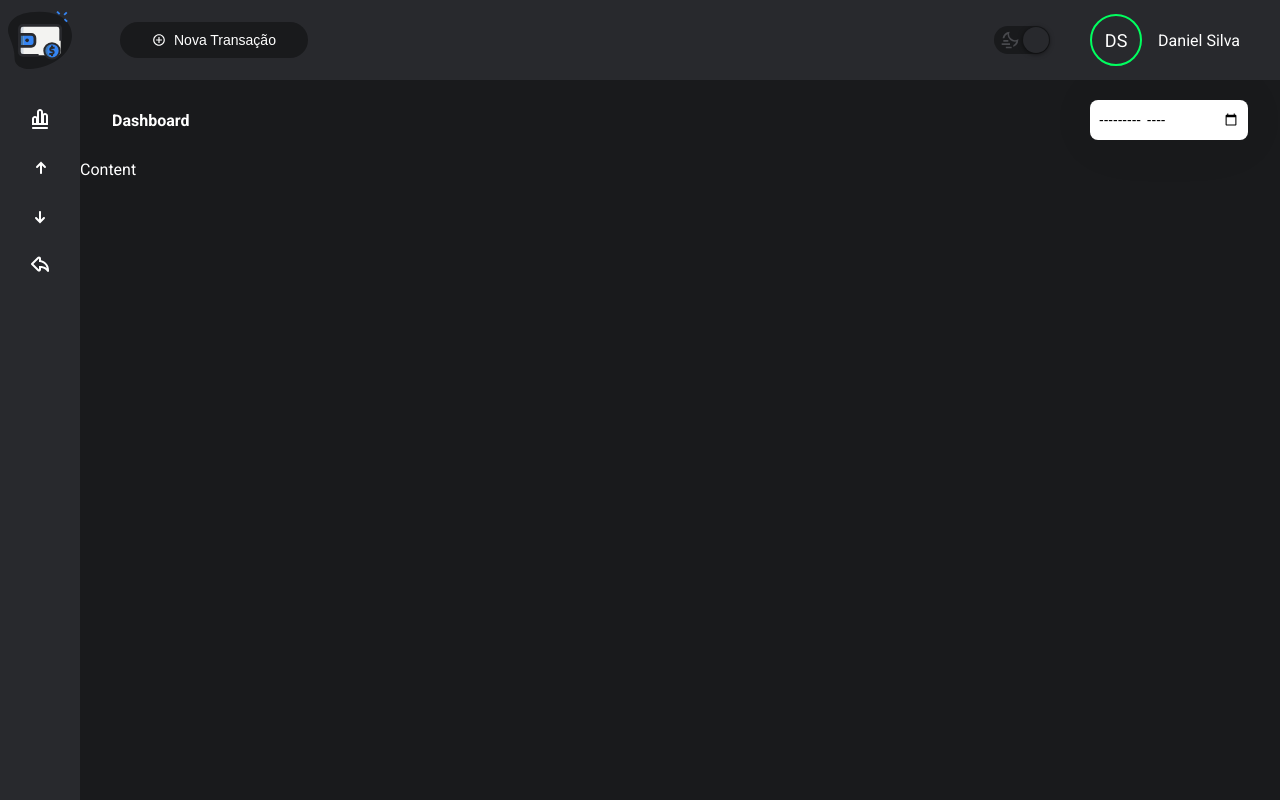
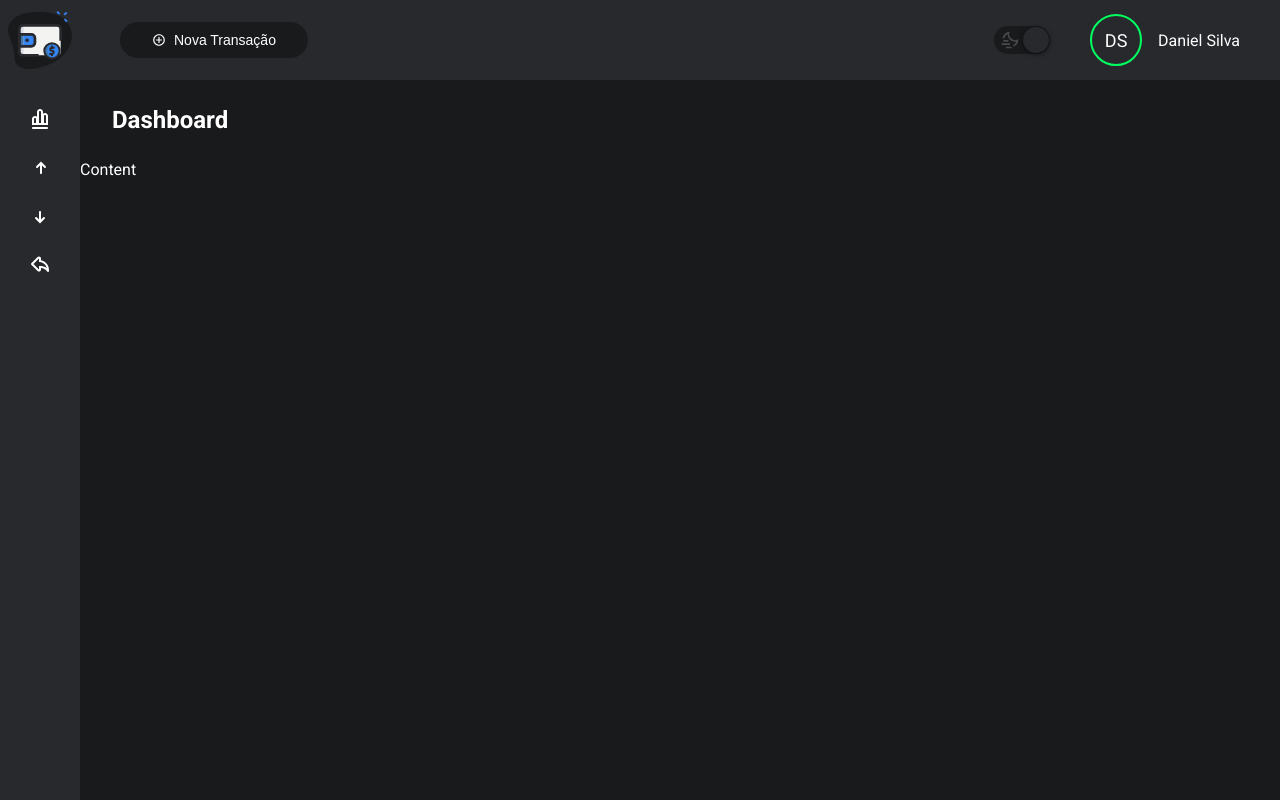
Before and after one commit to dfsilva-dxp/minha-carteira, a React (Create React App) app: page / in a window 1280 px wide. Built offline with nearby package versions, Linux system fonts and the light colour scheme.

Commit message:
feat: removendo component deletado e importando header da page

```diff
--- a/src/components/Layout/index.tsx
+++ b/src/components/Layout/index.tsx
@@ -1,8 +1,9 @@
 import { ReactElement } from "react";
 
 import Header from "../Header";
-import HeaderTitleAndFilter from "../HeaderTitleAndFilter";
+import PageContentTitle from "../PageContentTitle";
 import Sidebar from "../Sidebar";
+
 import * as S from "./styled";
 
 type LayoutProps = {
@@ -16,7 +17,7 @@ const Layout = ({ children }: LayoutProps) => {
       <Sidebar />
 
       <S.Content>
-        <HeaderTitleAndFilter title="Dashboard" />
+        <PageContentTitle title="Dashboard" />
         {children}
       </S.Content>
     </S.Grid>
```
